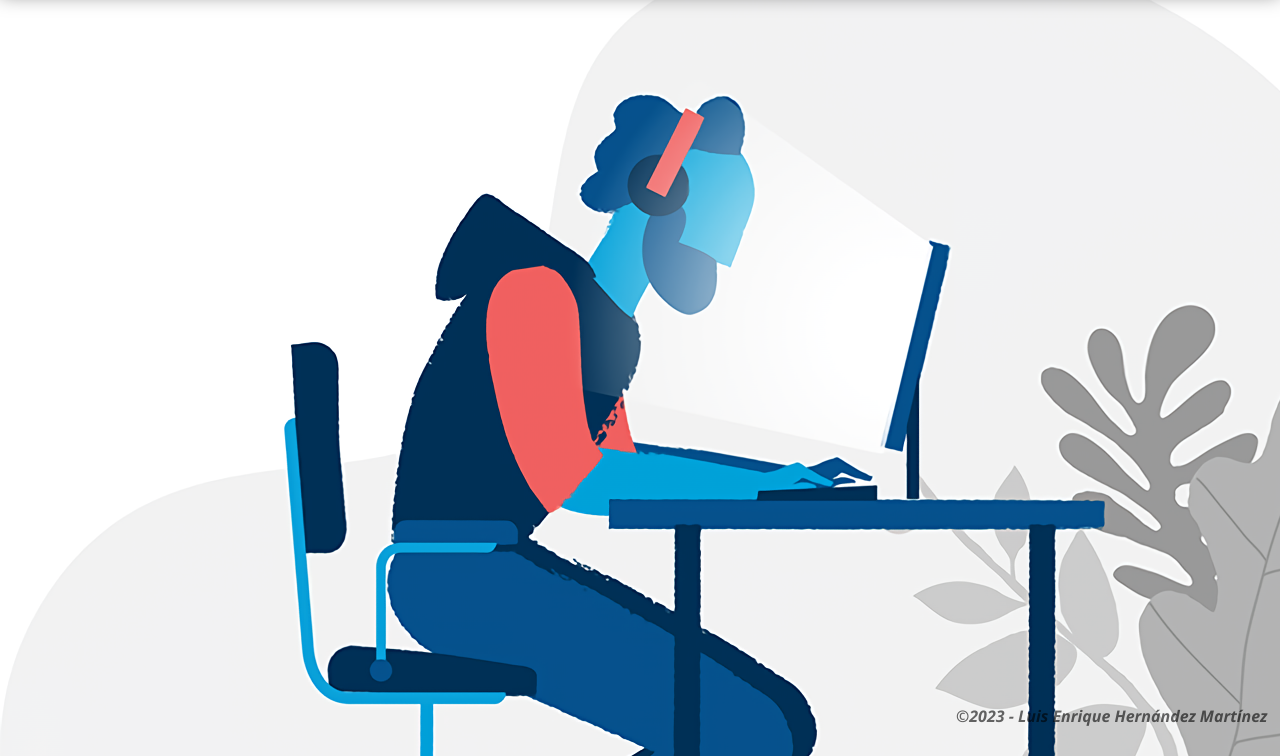
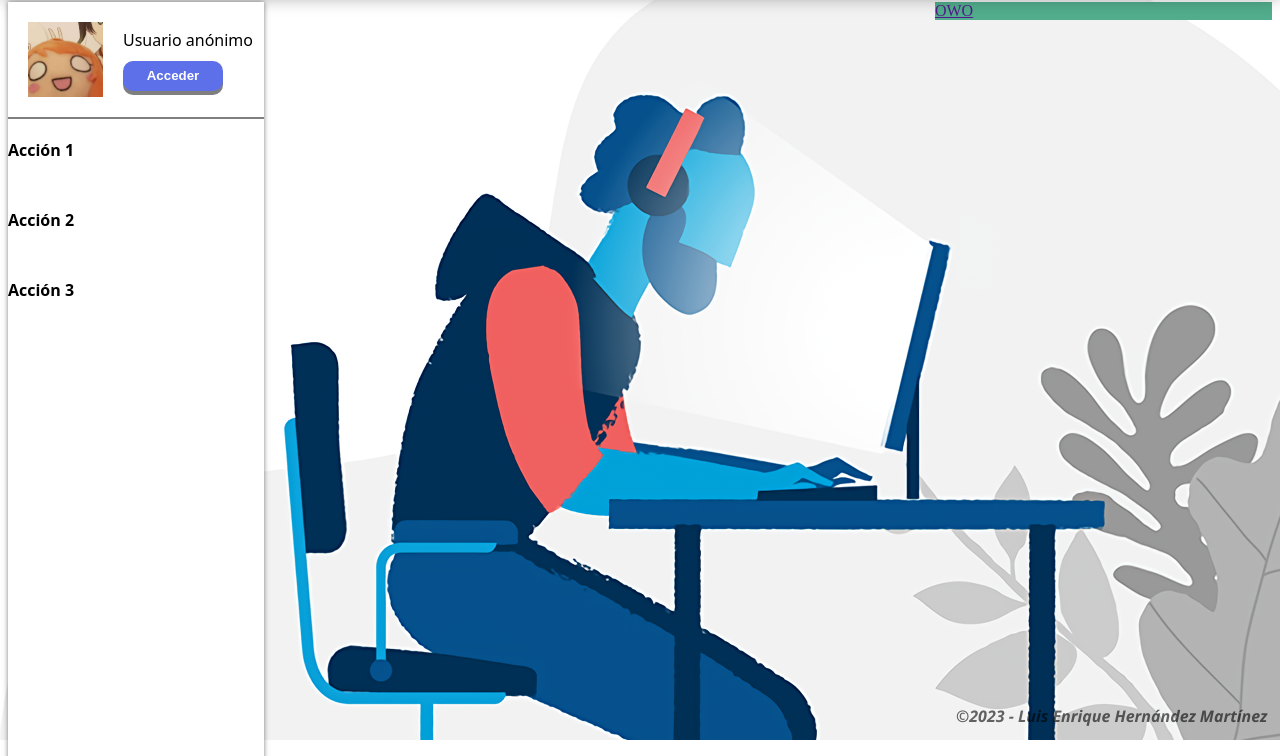
Before and after one commit to elHongo14/programomos, a plain HTML site: page index.html in a window 1280 px wide. Shown: the part 60-816 px from the top of the page. Drawn offline with Linux system fonts and the light colour scheme; no server answers.

Commit message:
agregamos dashboard

```diff
--- a/assets/css/style.css
+++ b/assets/css/style.css
@@ -1,7 +1,99 @@
 body {
     background-image: url('../images/bg.png');
-    overflow-y: scroll;
-    height: 100vh;
+    background-repeat: no-repeat;
+    background-attachment: fixed;
+}
+
+.columns {
+    margin-left: 20%;
+    display: flex;
+    flex-direction: row;
+
+}
+
+.dashboard {
+    position: fixed;
+    background-color: #ffffff;
+    box-shadow: 0 0 5px rgba(0, 0, 0, 0.5);
+    width: 20%;
+    height: 100%;
+}
+
+.profileCard {
+    display: flex;
+    font-family: system-ui, -apple-system, BlinkMacSystemFont, 'Segoe UI', Roboto, Oxygen, Ubuntu, Cantarell, 'Open Sans', 'Helvetica Neue', sans-serif;
+    border-bottom: 2px solid rgba(0, 0, 0, 0.5);
+}
+
+.profileCard img {
+    padding: 20px;
+    width: 75px;
+    height: 75px;
+}
+
+.userInfo {
+    display: flex;
+    flex-direction: column;
+    justify-content: center;
+}
+
+.loginBtn {
+    width: 100%;
+}
+
+.loginBtn button{
+    margin-top: 10px;
+    border-color: transparent;
+    border-radius: 10px;
+    font-weight: bold;
+    color: white;
+    background-color: rgb(93, 112, 233);
+    width: 100px;
+    height: 30px;
+    box-shadow: 0 4px rgba(0, 0, 0, 0.5);
+}
+
+.loginBtn button:hover {
+    transition: 0.3s;
+    cursor: pointer;
+    background-color: rgb(157, 170, 255);
+}
+
+.loginBtn button:focus {
+    background-color: rgb(49, 56, 97);
+    box-shadow: none;
+    transform: translateY(4px);
+}
+
+.dashActions {
+    padding-top: 10px;
+    display: flex;
+    flex-direction: column;
+}
+
+.dashActions a {
+    height: 50px;
+    margin-block: 10px;
+    text-decoration: none;
+    font-family: system-ui, -apple-system, BlinkMacSystemFont, 'Segoe UI', Roboto, Oxygen, Ubuntu, Cantarell, 'Open Sans', 'Helvetica Neue', sans-serif;
+    color: black;
+    font-weight: bold;
+}
+
+.dashActions a:hover {
+    background-color: rgba(0, 0, 0, 0.3);
+    color: white;
+}
+
+
+.mainColumn {
+    width: 100%;
+}
+
+.comments {
+    background-color: #51ad8c;
+    width: 50%;
+    height: 100%;
 }
 
 .memeCard{
@@ -12,8 +104,7 @@ body {
 }
 
 .memeContent {
-
-    width: 40%;
+    width: 80%;
     text-align: center;
     background-color: white;
     border-radius: 20px;
--- a/index.html
+++ b/index.html
@@ -17,10 +17,30 @@
         <li><a href="http://twitter.com/elHongo14">Twitter</a></li>
         <li><a href="http://facebook.com/LuisHdzMshrm2">Facebook</a></li>
         <div class="title">
+            <a href="./index.html">
                 <img class="icon" src="./assets/images/icon.png" alt="PrograMOMOS">
-            PROGRAMOMOS - LOS "MEJORES" MEMES DE PROGRAMACIÓN
+            </a>
+            PROGRAMOMOS
         </div>
     </ul>
+    <div class="dashboard">
+        <div class="profileCard">
+            <img src="./assets/images/defaultUser.jpg" alt="">
+            <div class="userInfo">
+                <div>Usuario anónimo</div>
+                <div class="loginBtn">
+                    <button>Acceder</button>
+                </div>
+            </div>
+        </div>
+        <div class="dashActions">
+            <a href="">Acción 1</a>
+            <a href="">Acción 2</a>
+            <a href="">Acción 3</a>
+        </div>
+    </div>
+    <div class="columns">
+        <div class="mainColumn">
             <div class="memes" id="memes"></div>
                 <template id="meme">
                     <div class="memeCard">
@@ -31,6 +51,11 @@
                         </div>
                     </div>
                 </template>
+        </div>
+        <div class="comments">
+            <a href="">OWO</a>
+        </div>
+    </div>
     <script src="./assets/js/app.js"></script>
 </body>
 </html>
```
Also changed, not shown: assets/images/defaultUser.jpg (added). Lines whose indentation alone changed are shown as unchanged.
